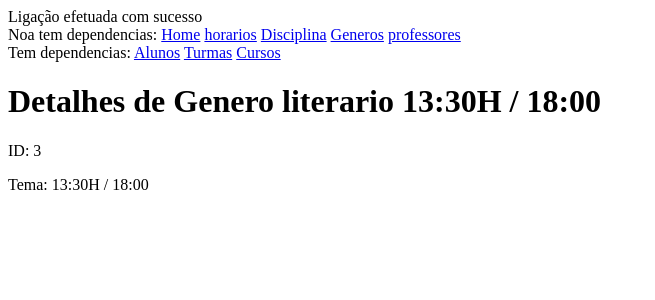
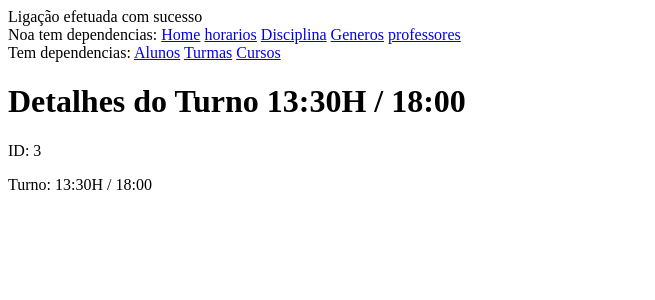
Before and after one commit to TheoneLSC/SQL-Escola, a PHP site: page /Paginas/Horarios/ver.php?id=3 in a window 1280 px wide. Shown: the top 300 px of the page, without its empty margins (0-655 px from the left). Run offline with PHP 8.4, Linux system fonts and the light colour scheme; data comes from the database, SQL or seed files in the repository.

Commit message:
Update-ortográfica
correção ortográfica

```diff
--- a/Escola/Paginas/Horarios/ver.php
+++ b/Escola/Paginas/Horarios/ver.php
@@ -12,16 +12,16 @@ $Horario = obterHorario($ligacao, $id);
 <head>
     <meta charset="UTF-8">
     <meta name="viewport" content="width=device-width, initial-scale=1.0">
-    <title>Detalhes do Genero literario <?php echo $Horario["turno"]?></title>
+    <title>Detalhes do Turno <?php echo $Horario["turno"]?></title>
 </head>
 <body>
 <?php  include "../../Componentes/nav.php"?>
-        <h1>Detalhes de Genero literario <?php echo $Horario["turno"];?> </h1>
+        <h1>Detalhes do Turno <?php echo $Horario["turno"];?> </h1>
         <p>
             <label> ID: </label><?php echo $Horario['id'];?> <br>
         </p>
         <p>
-            <label> Tema: </label><?php echo $Horario['turno']; ?><br>
+            <label> Turno: </label><?php echo $Horario['turno']; ?><br>
         </p>
 </body>
 </html>
--- a/Escola/Paginas/disciplina/listar.php
+++ b/Escola/Paginas/disciplina/listar.php
@@ -10,7 +10,7 @@ $disciplinas = obterDisciplinas($ligacao);
 <head>
     <meta charset="UTF-8">
     <meta name="viewport" content="width=device-width, initial-scale=1.0">
-    <title>Document</title>
+    <title>Gerir Disciplinas</title>
 </head>
 <body>
 
--- a/Escola/Paginas/generos/listar.php
+++ b/Escola/Paginas/generos/listar.php
@@ -10,7 +10,7 @@ $generos = obterGeneros($ligacao);
 <head>
     <meta charset="UTF-8">
     <meta name="viewport" content="width=device-width, initial-scale=1.0">
-    <title>Document</title>
+    <title>Gerir Generos</title>
 </head>
 <body>
 
--- a/Escola/Paginas/generos/ver.php
+++ b/Escola/Paginas/generos/ver.php
@@ -12,16 +12,16 @@ $genero = obterGenero($ligacao, $id);
 <head>
     <meta charset="UTF-8">
     <meta name="viewport" content="width=device-width, initial-scale=1.0">
-    <title>Detalhes do Genero literario <?php echo $genero["genero"]?></title>
+    <title>Detalhes do Genero  <?php echo $genero["genero"]?></title>
 </head>
 <body>
 <?php  include "../../Componentes/nav.php"?>
-        <h1>Detalhes de Genero literario <?php echo $genero["genero"];?> </h1>
+        <h1>Detalhes de Genero  <?php echo $genero["genero"];?> </h1>
         <p>
             <label> ID: </label><?php echo $genero['id'];?> <br>
         </p>
         <p>
-            <label> Tema: </label><?php echo $genero['genero']; ?><br>
+            <label> Genero: </label><?php echo $genero['genero']; ?><br>
         </p>
 </body>
 </html>
```
Also changed, not shown: Escola/Paginas/Horarios/listar.php (+4 -4 lines).
